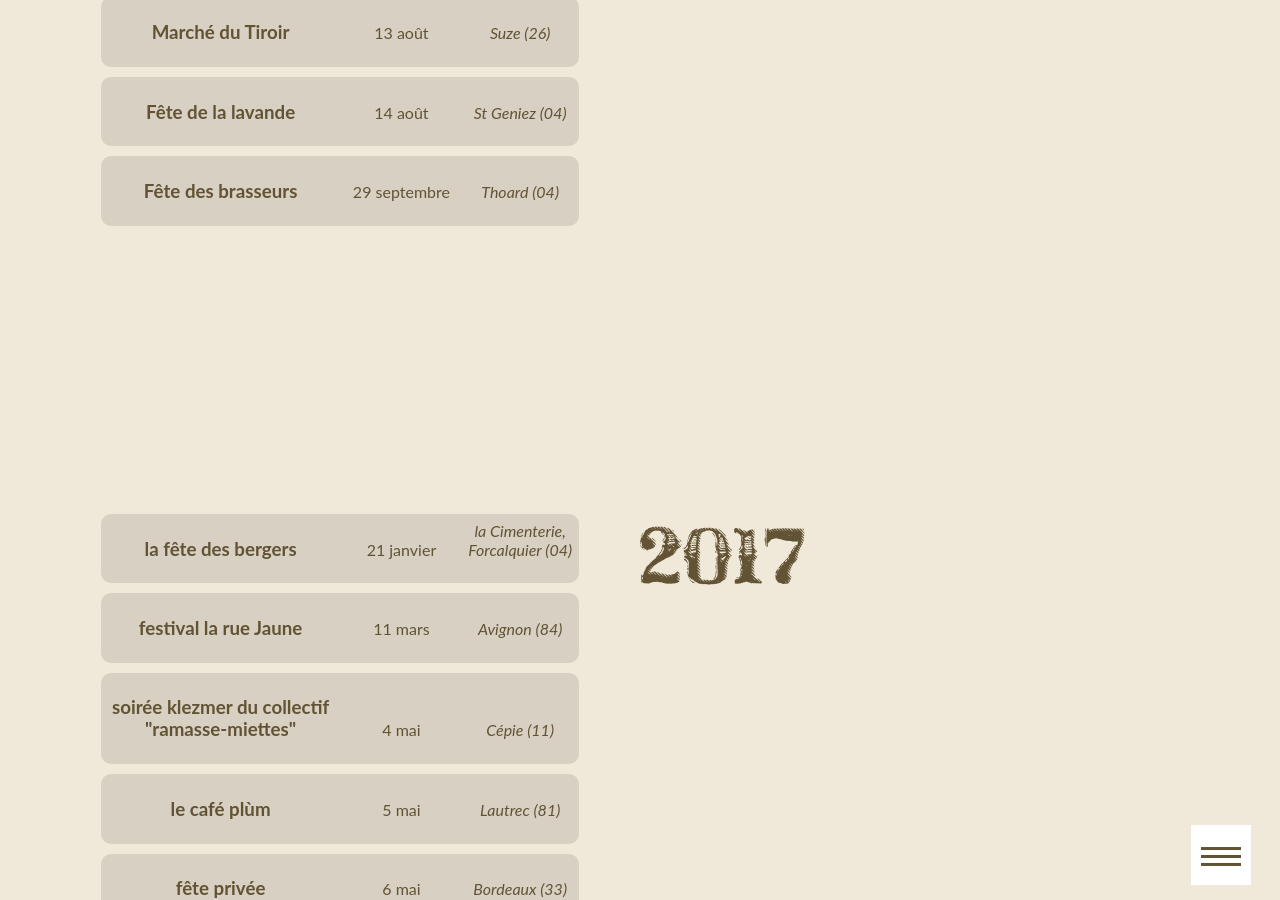
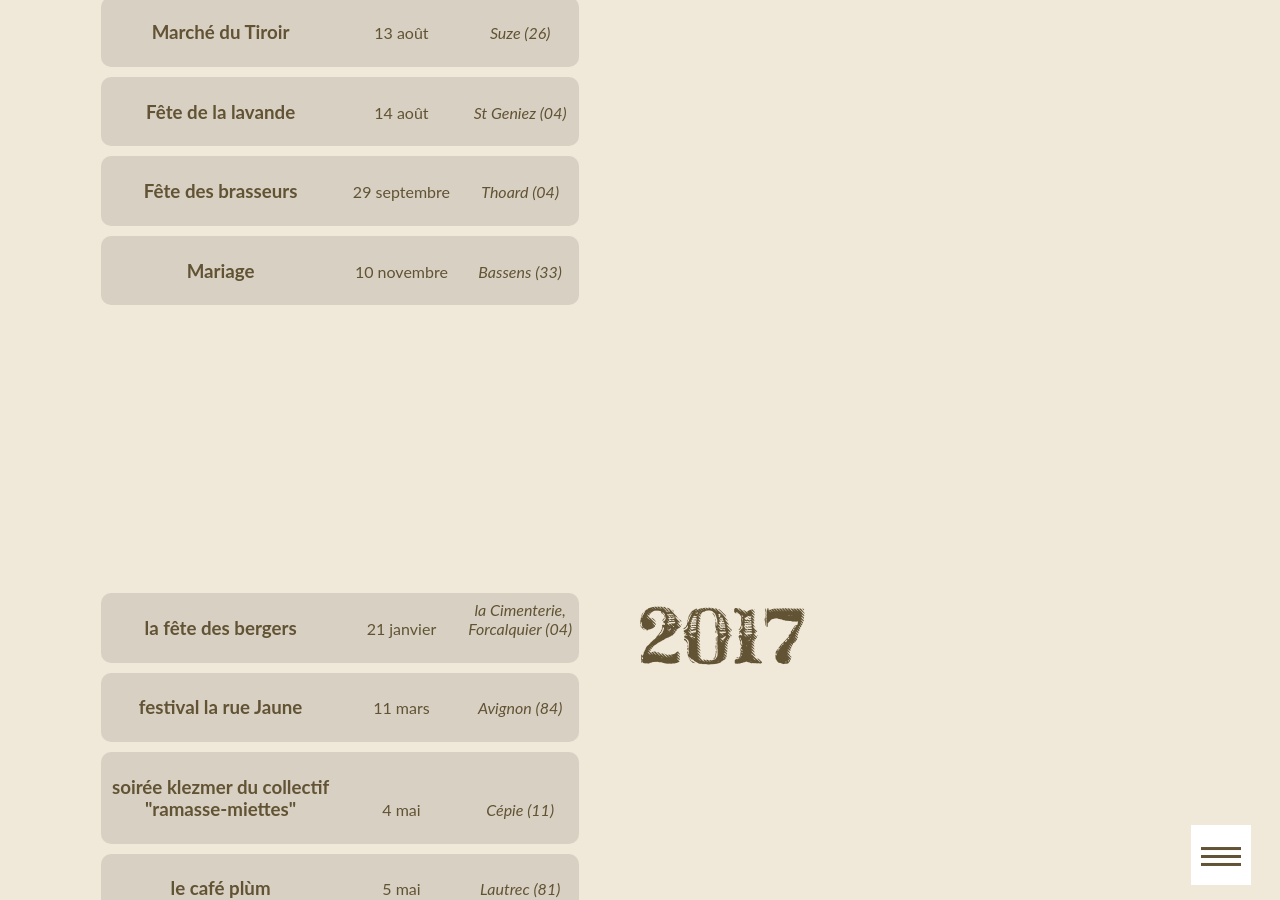
Before and after one commit to ftmftrs/ftmftrs.github.io, a Jekyll site: the page built from concert/index.html, in a window 1280 px wide and 900 px high, scrolled down 2155 px. Built offline with Jekyll 4.4.1, drawn with Linux system fonts in a browser that asks for light colours; Markdown is read by kramdown in place of the engine named in the settings; comment, search, counter and statistics services are not loaded.

Commit message:
Update concerts.yml

```diff
--- a/_data/concerts.yml
+++ b/_data/concerts.yml
@@ -64,6 +64,10 @@
     - title: Fête des brasseurs
       date: 29 septembre
       address: Thoard (04)
+
+    - title: Mariage
+      date: 10 novembre
+      address: Bassens (33)
 
 - name: 2017
   dates:
```
